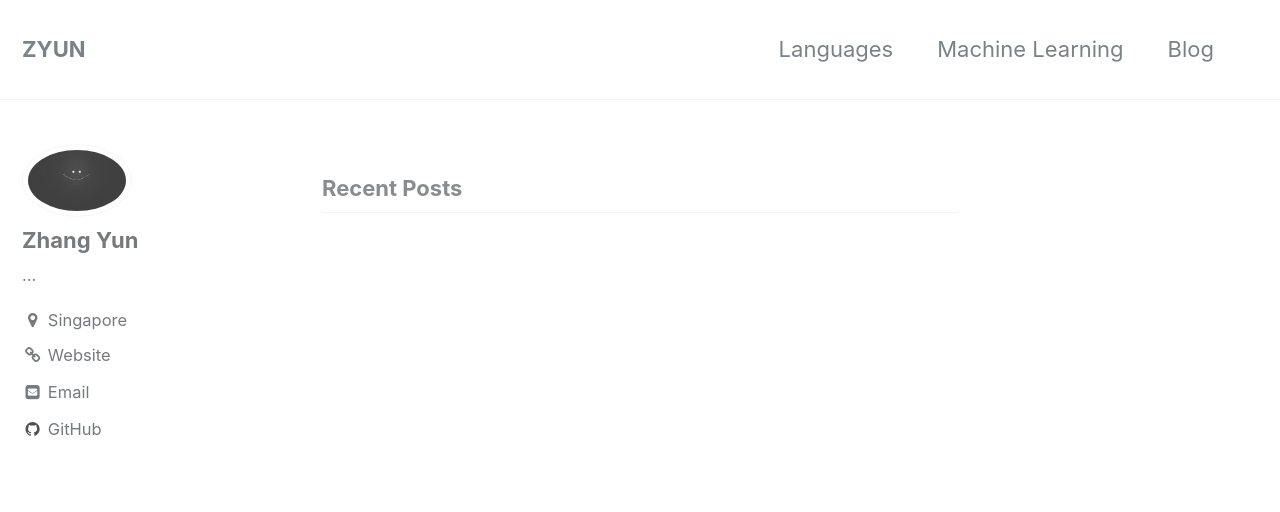
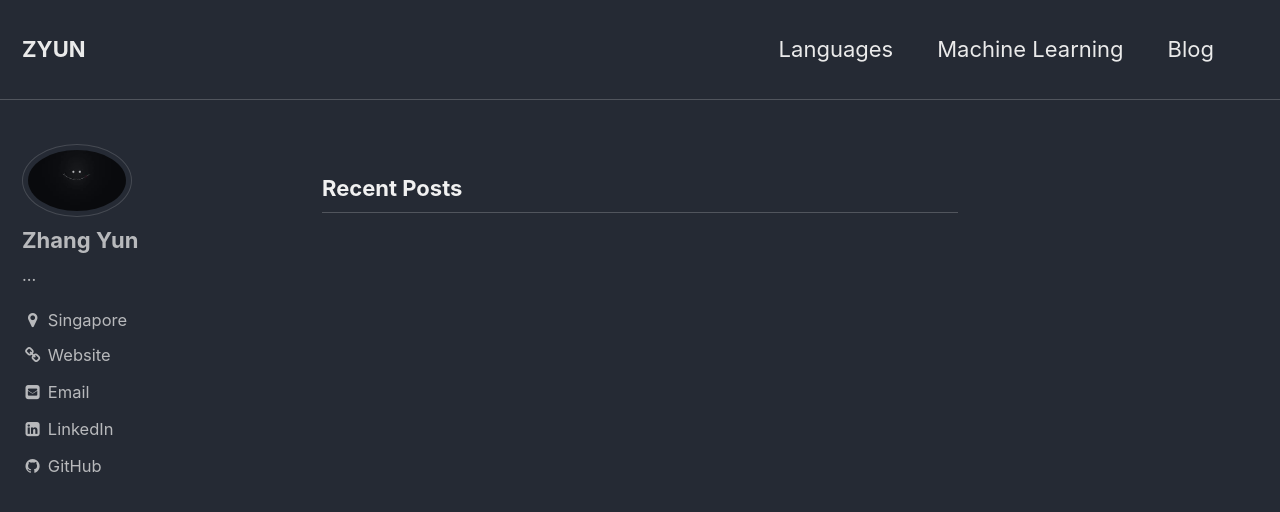
Before and after one commit to zyunsg/zyun, a Jekyll site: the page built from index.html, in a window 1280 px wide and 900 px high. Shown: the top 512 px of the window. Built offline with Jekyll 4.4.1, drawn with Linux system fonts in a browser that asks for light colours; the list of posts is cut into pages by our own code.

Commit message:
Update _config.yml

```diff
--- a/_config.yml
+++ b/_config.yml
@@ -5,7 +5,7 @@
 # For technical reasons, this file is *NOT* reloaded automatically when you use
 # `jekyll serve`. If you change this file, please restart the server process.
 
-minimal_mistakes_skin    : "default" # "air", "aqua", "contrast", "dark", "dirt", "neon", "mint", "plum", "sunrise"
+minimal_mistakes_skin    : "dark" # "air", "aqua", "contrast", "dark", "dirt", "neon", "mint", "plum", "sunrise"
 
 # Site Settings
 locale                   : "en"
@@ -100,7 +100,7 @@ author:
   keybase          :
   instagram        :
   lastfm           :
-  linkedin         : # "john-doe-12345678" (the last part of your profile url, e.g. https://www.linkedin.com/in/john-doe-12345678)
+  linkedin         : "yun-zhang-445375a2"# "john-doe-12345678" (the last part of your profile url, e.g. https://www.linkedin.com/in/john-doe-12345678)
   pinterest        :
   soundcloud       :
   stackoverflow    : # "123456/username" (the last part of your profile url, e.g. https://stackoverflow.com/users/123456/username)
```
